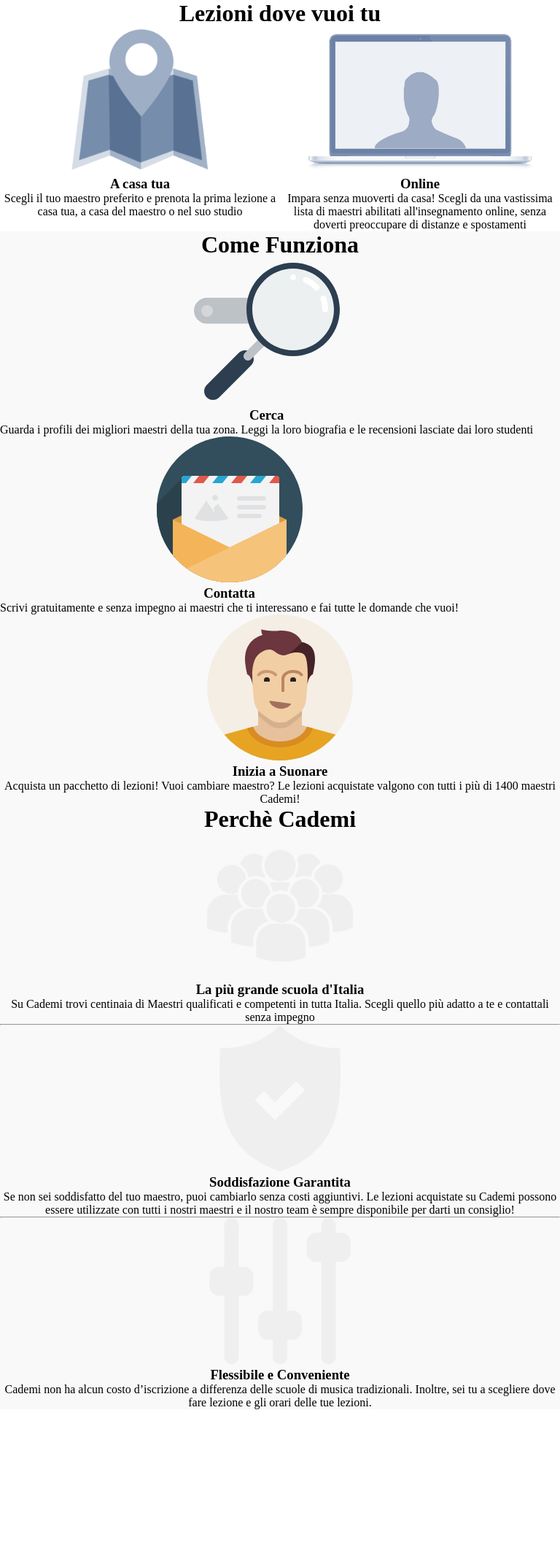
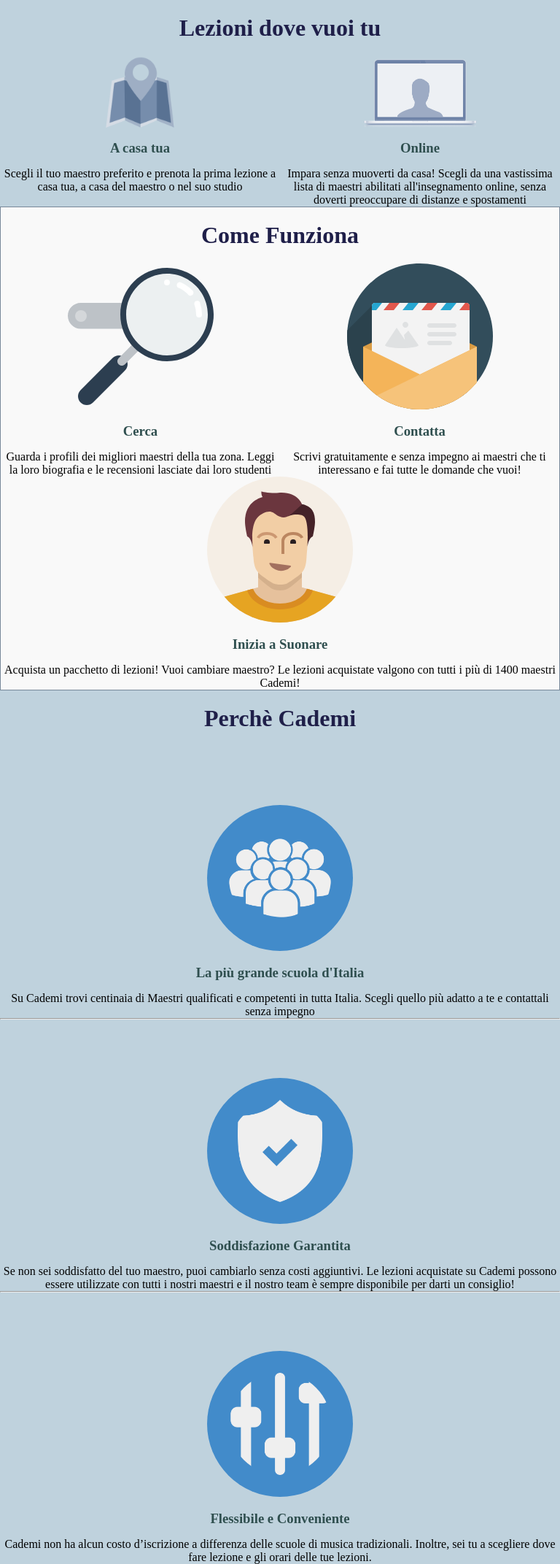
Before and after one commit to michelorusso/html-css-resp-wannabe-12bool, a plain HTML site: page index.html in a window 768 px wide. Shown: the whole page at 73% size. Before the commit the page ends 1931 px from the top, so only its background shows below. Drawn offline with Linux system fonts and the light colour scheme.

Commit message:
Consegna Esercizio

```diff
--- a/css/style.css
+++ b/css/style.css
@@ -1,12 +1,5 @@
-.row {
-  width: 992px;
-  margin-left: auto;
-  margin-right: auto;
-  margin-top: 100px;
-}
-
 /* BLOCCO LEZIONI */
-#lezioni .row img {
+#lezioni  img {
   /* per centrare orizzontalmente */
   display: block;
   margin-right: auto;
@@ -27,11 +20,11 @@
   text-align: center;
 }
 
-#why .row .col-lg-12 {
+#why .col-lg-12 {
   margin-top: 80px;
 }
 
-#why .row img {
+#why img {
   background-color: #428bca;
   border-radius: 50%;
   padding: 30px
@@ -50,3 +43,57 @@
 .clear {
   clear: both;
 }
+
+@media all and (min-width: 768px) and (max-width: 991px) {
+  #lezioni img {
+    height: 100px;
+  }
+
+  h1 {
+    color: rgb(31, 31, 73);
+    padding: 20px 0;
+  }
+
+  .container h3 {
+    color: darkslategray;
+    padding: 15px 0;
+  }
+
+  #lezioni {
+    background-color: rgb(191, 210, 221);
+  }
+
+  #steps {
+    border: 1px solid lightslategray;
+  }
+
+  #why {
+    background-color: rgb(191, 210, 221);
+  }
+}
+
+
+@media all and (max-width: 767px) {
+  #lezioni img,
+  #steps img,
+  #why img {
+    height: 150px;
+  }
+
+  h1 {
+    color: darkolivegreen;
+    padding-top: 30px;
+  }
+
+  #lezioni {
+    background-color: lightgreen;
+  }
+
+  .box.grey {
+    background-color: lightgrey;
+  }
+
+  #steps .col-xs-12 {
+    padding-top: 25px;
+  }
+}
--- a/index.html
+++ b/index.html
@@ -45,19 +45,19 @@
 
         <h1>Come Funziona</h1>
 
-        <div class="col-lg-4">
+        <div class="col-xs-12 col-md-6 col-lg-4">
           <img src="img/search.svg" alt="">
           <h3>Cerca</h3>
           Guarda i profili dei migliori maestri della tua zona. Leggi la loro biografia e le recensioni lasciate dai loro studenti
         </div>
 
-        <div class="col-lg-4">
+        <div class="col-xs-12 col-md-6 col-lg-4">
           <img src="img/letter.svg" alt="">
           <h3>Contatta</h3>
           Scrivi gratuitamente e senza impegno ai maestri che ti interessano e fai tutte le domande che vuoi!
         </div>
 
-        <div class="col-lg-4">
+        <div class="col-xs-12 col-md-12 col-lg-4">
           <img src="img/male.svg" alt="">
           <h3>Inizia a Suonare</h3>
           Acquista un pacchetto di lezioni! Vuoi cambiare maestro? Le lezioni acquistate valgono con tutti i più di 1400 maestri Cademi!
@@ -75,21 +75,21 @@
 
         <h1>Perchè Cademi</h1>
 
-        <div class="col-lg-12">
+        <div class="col-xs-12 col-lg-12">
           <img src="img/icon/profile.png" alt="">
           <h3>La più grande scuola d'Italia</h3>
           Su Cademi trovi centinaia di Maestri qualificati e competenti in tutta Italia. Scegli quello più adatto a te e contattali senza impegno
           <hr>
         </div>
 
-        <div class="col-lg-12">
+        <div class="col-xs-12 col-lg-12">
           <img src="img/icon/secure.png" alt="">
           <h3>Soddisfazione Garantita</h3>
           Se non sei soddisfatto del tuo maestro, puoi cambiarlo senza costi aggiuntivi. Le lezioni acquistate su Cademi possono essere utilizzate con tutti i nostri maestri e il nostro team è sempre disponibile per darti un consiglio!
           <hr>
         </div>
 
-        <div class="col-lg-12">
+        <div class="col-xs-12 col-lg-12">
           <img src="img/icon/flex.png" alt="">
           <h3>Flessibile e Conveniente</h3>
           Cademi non ha alcun costo d’iscrizione a differenza delle scuole di musica tradizionali. Inoltre, sei tu a scegliere dove fare lezione e gli orari delle tue lezioni.
```
